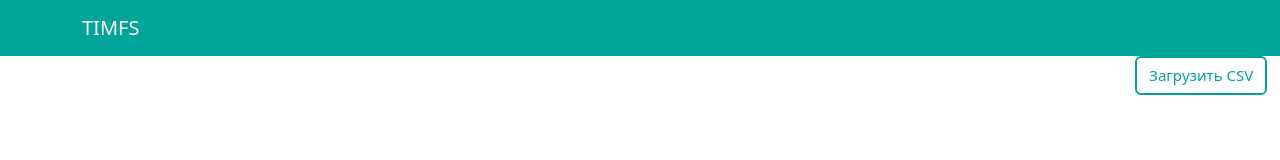
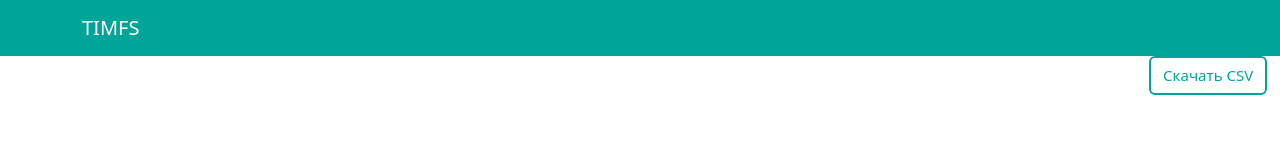
Before and after one commit to ReporterP/DriveHack, a React (Create React App) app in the folder frontend/: page / in a window 1280 px wide. Shown: the top 160 px of the page. Built offline with nearby package versions, Linux system fonts and the light colour scheme.

Commit message:
pred demo

```diff
--- a/frontend/src/components/DownloadInput.jsx
+++ b/frontend/src/components/DownloadInput.jsx
@@ -20,7 +20,7 @@ const DownloadInput = () => {
 
     return (
         <div className='DownloadInput'>
-            <Button onClick={getTransactionData}>Загрузить CSV</Button>
+            <Button onClick={getTransactionData}>Скачать CSV</Button>
             <CSVLink
                 data={transactionData}
                 filename='top.csv'
--- a/frontend/src/components/search.jsx
+++ b/frontend/src/components/search.jsx
@@ -55,6 +55,8 @@ const Search = props => {
                     }}
                     customInput={<CustomInput />}
                     dateFormat="dd.MM.yyyy"
+                    showMonthDropdown
+                    showYearDropdown
                     withPortal
                     />
                 </Form.Group>
--- a/frontend/src/components/tables.jsx
+++ b/frontend/src/components/tables.jsx
@@ -2,9 +2,11 @@ import React from 'react';
 import Table from 'react-bootstrap/Table';
 
 const Tables = props => {
+    const data = Object.fromEntries(Object.entries(props.data).sort(([,a],[,b]) => a-b));
+    console.log(data)
     return (
         <div id='tables' className='tables'>
-            {Object.keys(props.data).length===0?<></>:
+            {Object.keys(data).length===0?<></>:
                 <Table striped bordered hover>
                     <thead>
                         <tr>
@@ -14,7 +16,7 @@ const Tables = props => {
                     </thead>
                     <tbody>
                         {
-                            Object.entries(props.data).map(e=><tr>{e.map(e=><td>{e}</td>)}</tr>)
+                            Object.entries(data).map(e=><tr>{e.map(e=><td>{e}</td>)}</tr>)
                         }
                     </tbody>
                 </Table>
```
Also changed, not shown: 7 other files (tests, documents, lock files or other folders).
